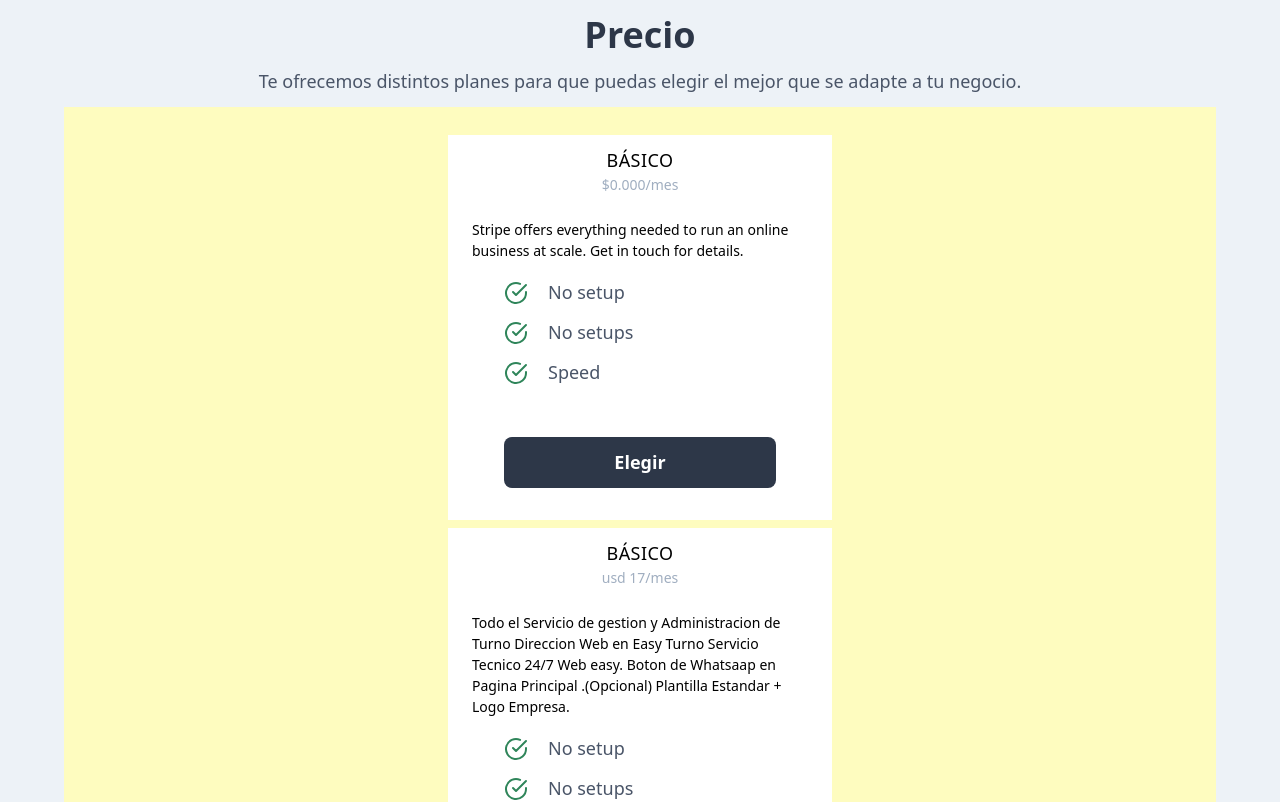
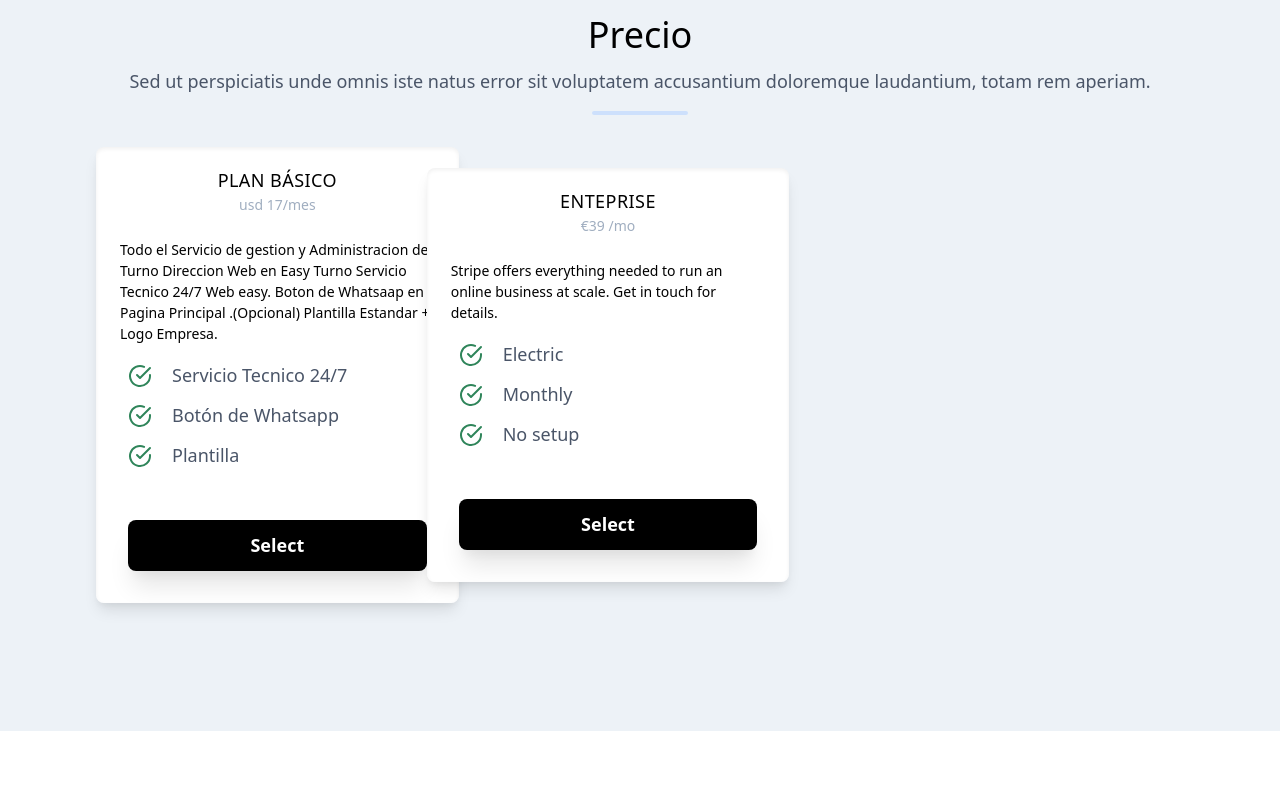
Before and after one commit to axd18/easyturnoweb, a React (Create React App) app: page / in a window 1280 px wide. Shown: the part 780-1582 px from the top of the page. After the commit the page ends 1511 px from the top, so only its background shows below. Built offline with nearby package versions, Linux system fonts and the light colour scheme.

Commit message:
Sección de precios

```diff
--- a/src/components/SectionOne.js
+++ b/src/components/SectionOne.js
@@ -2,39 +2,50 @@ import React from 'react';
 
 const sectionOne = () => {
     return (
-        <div className="bg-gray-200 container max-w-full mx-auto py-24 px-6">
-            <h1
-            className="text-center text-4xl text-gray-800 font-bold leading-snug"
-            >
-            Precio
-            </h1>
-            <p className="text-center text-lg text-gray-700 mt-2 px-6">
-                Te ofrecemos distintos planes para que puedas elegir el mejor que se adapte a tu negocio.
-            </p>
 
-            <div className="bg-yellow-200 max-w-full md:max-w-6xl mx-auto my-3 md:px-8">
-                <div
-                    className="relative block flex flex-col md:flex-row items-center"
-                ></div>
-                <div
-                    className="w-11/12 max-w-sm sm:w-3/5 lg:w-1/3 sm:my-5 my-8 relative z-0 rounded-lg shadow-lg md:-mr-4"
-                ></div>
-                <div
-                className="bg-white text-black rounded-lg shadow-inner shadow-lg overflow-hidden"
-                ></div>
-                <div
-                className="bg-white block text-left text-sm sm:text-md max-w-sm mx-auto mt-2 text-black px-8 lg:px-6"
-                >
-                <h1
-                className="text-lg font-medium uppercase p-3 pb-0 text-center tracking-wide"
-                >
-                Básico
-                </h1>
-                <h2 className="text-sm text-gray-500 text-center pb-6">$0.000/mes</h2>
-                Stripe offers everything needed to run an online business
-                at scale. Get in touch for details.
+<section>
+	<div className="bg-gray-200 container max-w-full mx-auto py-24 px-6">
+		<h1
+		className="text-center text-4xl text-black font-medium leading-snug"
+		>
+		Precio
+	</h1>
+	<p className="text-center text-lg text-gray-700 mt-2 px-6">
+		Sed ut perspiciatis unde omnis iste natus error sit voluptatem
+		accusantium doloremque laudantium, totam rem aperiam.
+	</p>
+	<div
+	className="h-1 mx-auto bg-indigo-200 w-24 opacity-75 mt-4 rounded"
+	></div>
 
-                <div className="flex flex-wrap mt-3 px-6">
+	<div className="max-w-full md:max-w-6xl mx-auto my-3 md:px-8">
+		<div
+		className="relative block flex flex-col md:flex-row items-center"
+		>
+		<div
+		className="w-11/12 max-w-sm sm:w-3/5 lg:w-1/3 sm:my-5 my-8 relative z-0 rounded-lg shadow-lg md:-mr-4"
+		>
+		<div
+		className="bg-white text-black rounded-lg shadow-inner shadow-lg overflow-hidden"
+		>
+		<div
+		className="block text-left text-sm sm:text-md max-w-sm mx-auto mt-2 text-black px-8 lg:px-6"
+		>
+		<h1
+		className="text-lg font-medium uppercase p-3 pb-0 text-center tracking-wide"
+		>
+		Plan Básico
+	</h1>
+	<h2 className="text-sm text-gray-500 text-center pb-6">usd 17/mes</h2>
+
+	Todo el Servicio de gestion y Administracion de Turno
+	Direccion Web en Easy Turno
+	Servicio Tecnico 24/7 Web easy.
+	Boton de Whatsaap en Pagina Principal .(Opcional)
+	Plantilla Estandar + Logo Empresa.
+</div>
+
+<div className="flex flex-wrap mt-3 px-6">
 	<ul>
 		<li className="flex items-center">
 			<div
@@ -60,7 +71,7 @@ const sectionOne = () => {
 		</svg>
 	</div>
 	<span className="text-gray-700 text-lg ml-3"
-	>No setup</span
+	>Servicio Tecnico 24/7</span
 	>
 </li>
 <li className="flex items-center">
@@ -87,7 +98,7 @@ const sectionOne = () => {
 </svg>
 </div>
 <span className="text-gray-700 text-lg ml-3"
->No setups</span
+>Botón de Whatsapp</span
 >
 </li>
 <li className="flex items-center">
@@ -113,39 +124,42 @@ const sectionOne = () => {
 	></polyline>
 </svg>
 </div>
-<span className="text-gray-700 text-lg ml-3">Speed</span>
+<span className="text-gray-700 text-lg ml-3">Plantilla</span>
 </li>
 </ul>
 </div>
 <div className="block flex items-center p-8  uppercase">
 	<button
 	className="mt-3 text-lg font-semibold
-	bg-gray-800 w-full text-white rounded-lg
-	px-6 py-3 block hover:bg-gray-700"
+	bg-black w-full text-white rounded-lg
+	px-6 py-3 block shadow-xl hover:bg-gray-700"
 	>
-	Elegir
+	Select
 </button>
 </div>
+</div>
+</div>
 
-                </div>
+<div
+className="w-11/12 max-w-sm sm:w-3/5 lg:w-1/3 sm:my-5 my-8 relative z-0 rounded-lg shadow-lg md:-ml-4"
+>
+<div
+className="bg-white text-black rounded-lg shadow-inner shadow-lg overflow-hidden"
+>
+<div
+className="block text-left text-sm sm:text-md max-w-sm mx-auto mt-2 text-black px-8 lg:px-6"
+>
+<h1
+className="text-lg font-medium uppercase p-3 pb-0 text-center tracking-wide"
+>
+Enteprise
+</h1>
+<h2 className="text-sm text-gray-500 text-center pb-6">€39 /mo</h2>
 
-
-                <div
-                className="bg-white block text-left text-sm sm:text-md max-w-sm mx-auto mt-2 text-black px-8 lg:px-6"
-                >
-                <h1
-                className="text-lg font-medium uppercase p-3 pb-0 text-center tracking-wide"
-                >
-                Básico
-                </h1>
-                <h2 className="text-sm text-gray-500 text-center pb-6">usd 17/mes</h2>
-                Todo el Servicio de gestion y Administracion de Turno
-                Direccion Web en Easy Turno
-                Servicio Tecnico 24/7 Web easy.
-                Boton de Whatsaap en Pagina Principal .(Opcional)
-                Plantilla Estandar + Logo Empresa.
-
-                <div className="flex flex-wrap mt-3 px-6">
+Stripe offers everything needed to run an online business
+at scale. Get in touch for details.
+</div>
+<div className="flex flex-wrap mt-3 px-6">
 	<ul>
 		<li className="flex items-center">
 			<div
@@ -171,7 +185,7 @@ const sectionOne = () => {
 		</svg>
 	</div>
 	<span className="text-gray-700 text-lg ml-3"
-	>No setup</span
+	>Electric</span
 	>
 </li>
 <li className="flex items-center">
@@ -198,7 +212,7 @@ const sectionOne = () => {
 </svg>
 </div>
 <span className="text-gray-700 text-lg ml-3"
->No setups</span
+>Monthly</span
 >
 </li>
 <li className="flex items-center">
@@ -224,26 +238,28 @@ const sectionOne = () => {
 	></polyline>
 </svg>
 </div>
-<span className="text-gray-700 text-lg ml-3">Speed</span>
+<span className="text-gray-700 text-lg ml-3"
+>No setup</span
+>
 </li>
 </ul>
 </div>
+
 <div className="block flex items-center p-8  uppercase">
 	<button
 	className="mt-3 text-lg font-semibold
-	bg-gray-800 w-full text-white rounded-lg
-	px-6 py-3 block hover:bg-gray-700"
+	bg-black w-full text-white rounded-lg
+	px-6 py-3 block shadow-xl hover:bg-gray-700"
 	>
-	Elegir
+	Select
 </button>
 </div>
-
-                </div>
-
-
-            </div>
-
-	    </div>
+</div>
+</div>
+</div>
+</div>
+</div>
+</section>
      );
 }
 
```
Also changed, not shown: 1 other file (tests, documents, lock files or other folders).
